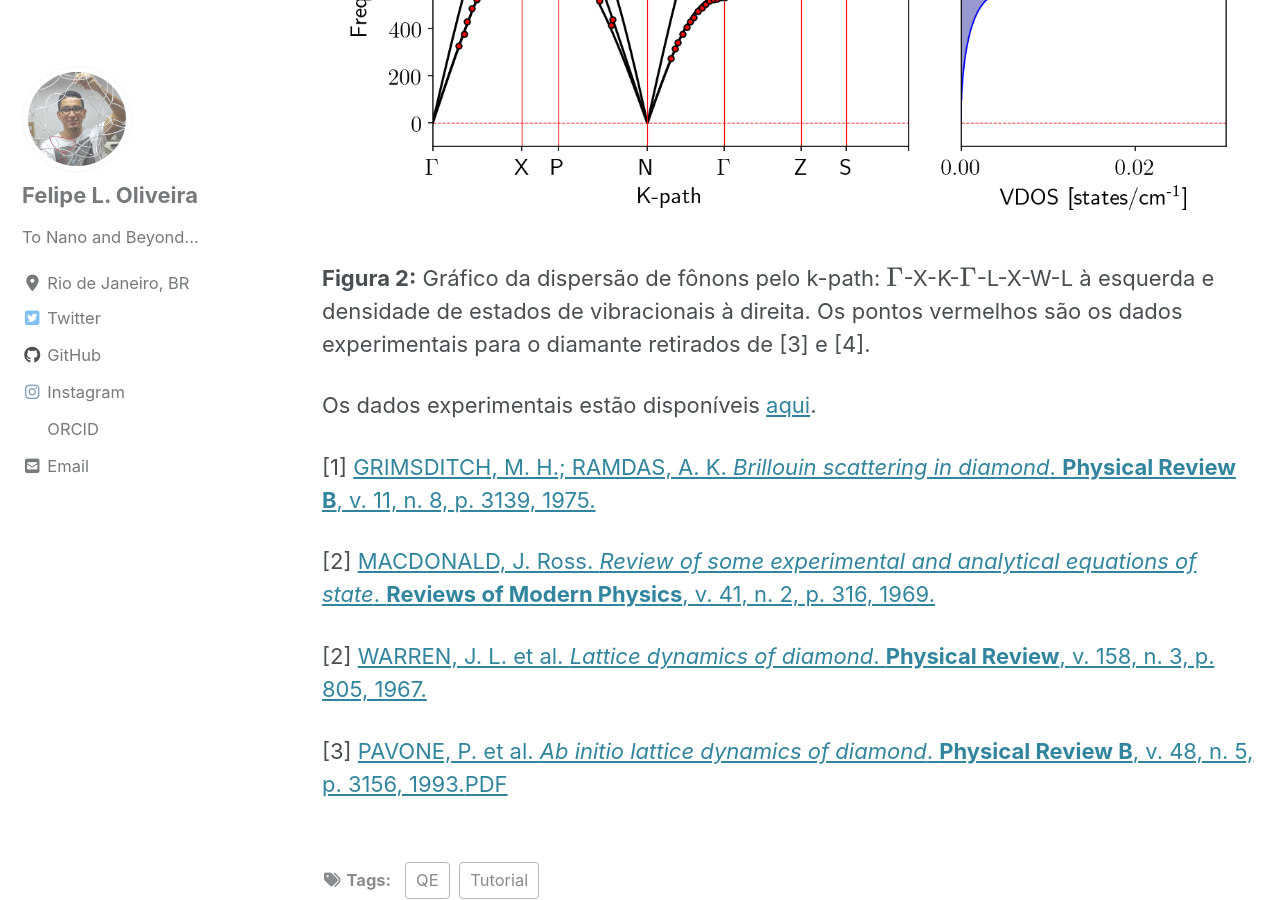
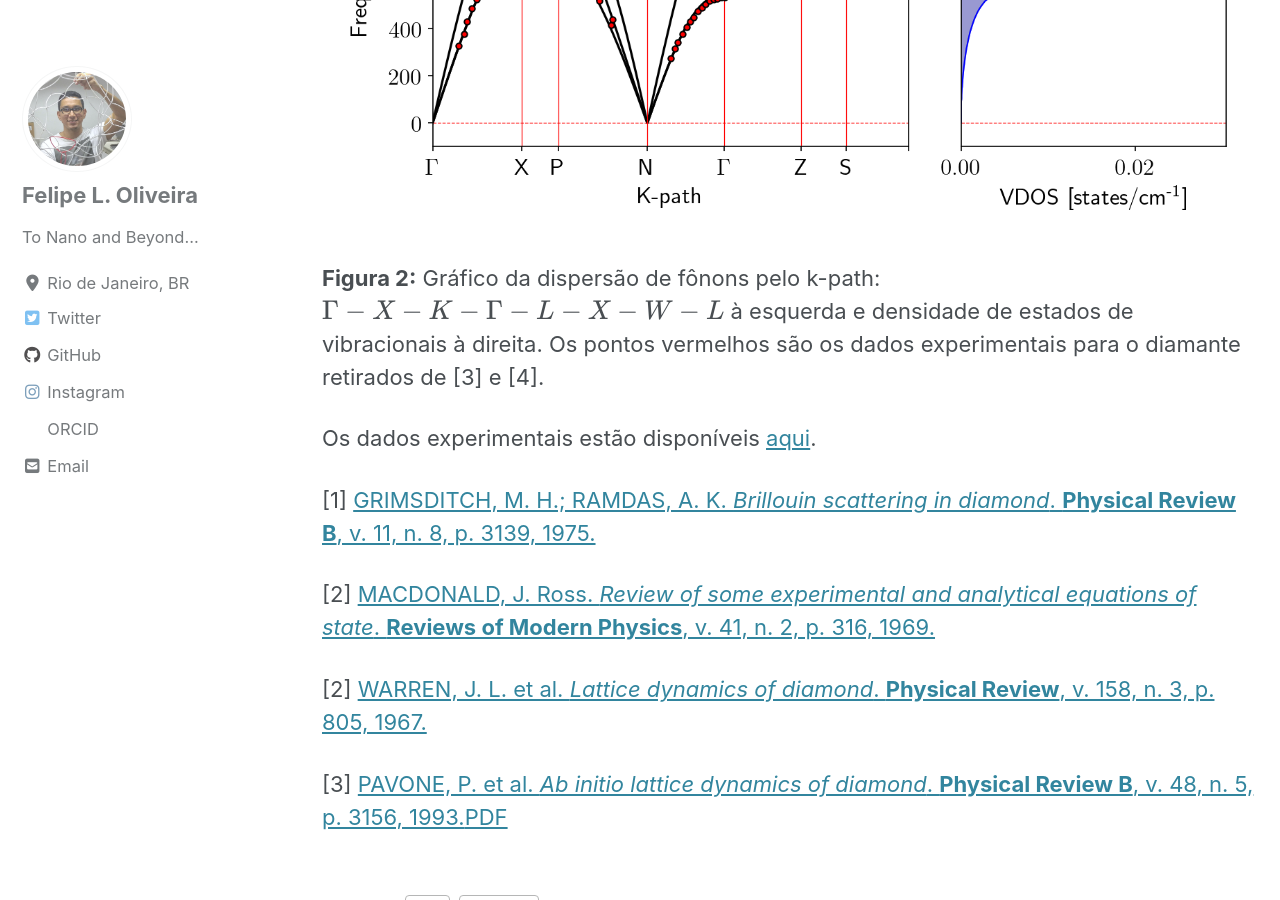
Before and after one commit to lipelopesoliveira/lipelopesoliveira.github.io, a Jekyll site: the page built from _posts/Tutorial_QE/2019-09-28-cap2-3.md, in a window 1280 px wide and 900 px high, scrolled down 4749 px. Built offline with Jekyll 4.4.1, drawn with Linux system fonts in a browser that asks for light colours; cached includes are drawn as plain includes; nearby versions of some CDN libraries; formulas are drawn with MathJax 3.

Commit message:
Update 2019-09-28-cap2-3.md

```diff
--- a/_posts/Tutorial_QE/2019-09-28-cap2-3.md
+++ b/_posts/Tutorial_QE/2019-09-28-cap2-3.md
@@ -115,7 +115,7 @@ Abaixo, você pode observar o resultado do cálculo, comparado com valores exper
 
 <img src="{{ site.url }}{{ site.baseurl }}/images/posts/tutorial_qe/diamante_phdisp.png" alt="Dispersão de fônons para o diamante">
 
-**Figura 2:** Gráfico da dispersão de fônons pelo k-path: $$\Gamma$$-X-K-$$\Gamma$$-L-X-W-L à esquerda e densidade de estados de vibracionais à direita. Os pontos vermelhos são os dados experimentais para o diamante retirados de [3] e [4].
+**Figura 2:** Gráfico da dispersão de fônons pelo k-path: $$\Gamma-X-K-\Gamma-L-X-W-L$$ à esquerda e densidade de estados de vibracionais à direita. Os pontos vermelhos são os dados experimentais para o diamante retirados de [3] e [4].
 
 
 Os dados experimentais estão disponíveis [aqui]({{ site.url }}{{ site.baseurl }}/dados/exp_diamante.csv).
```
